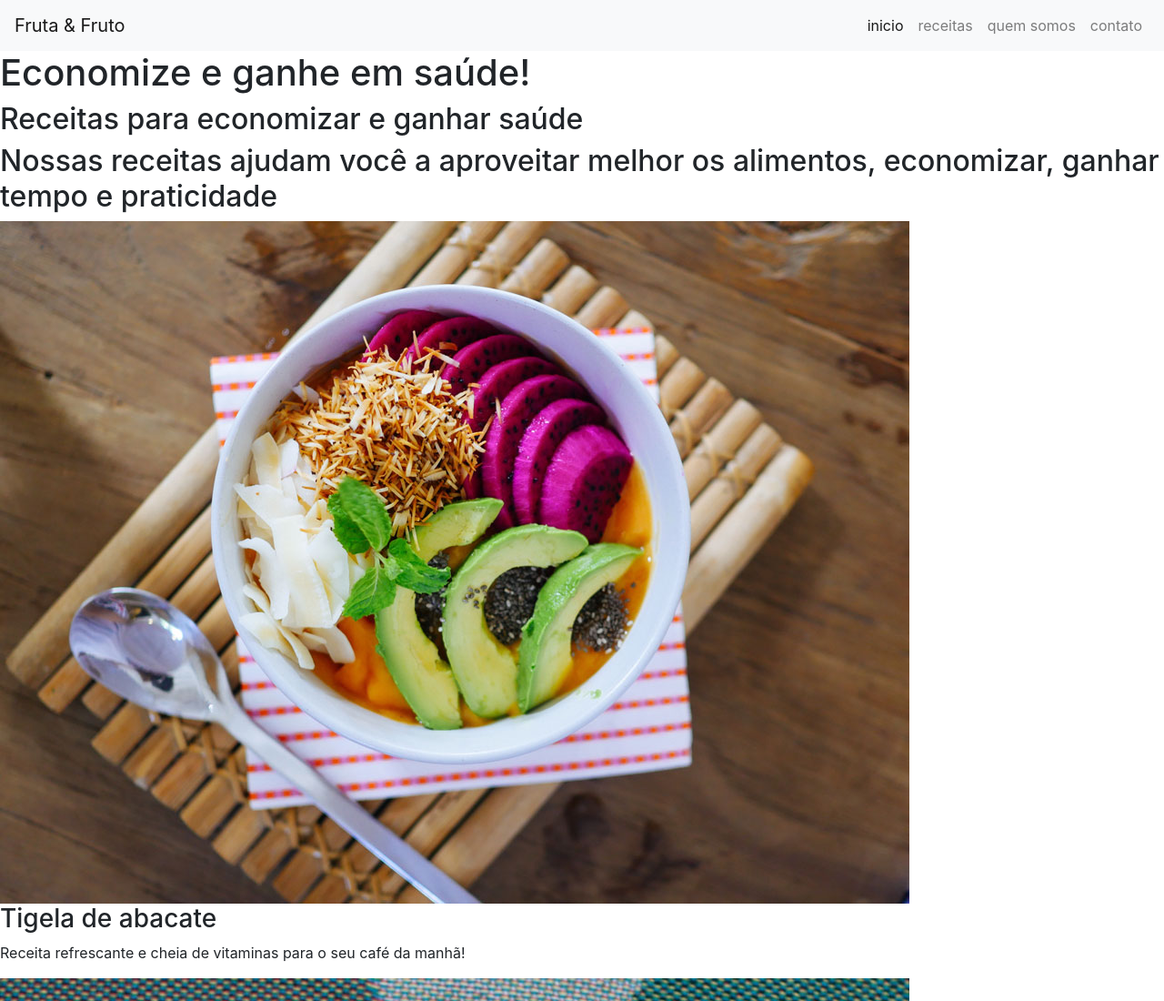
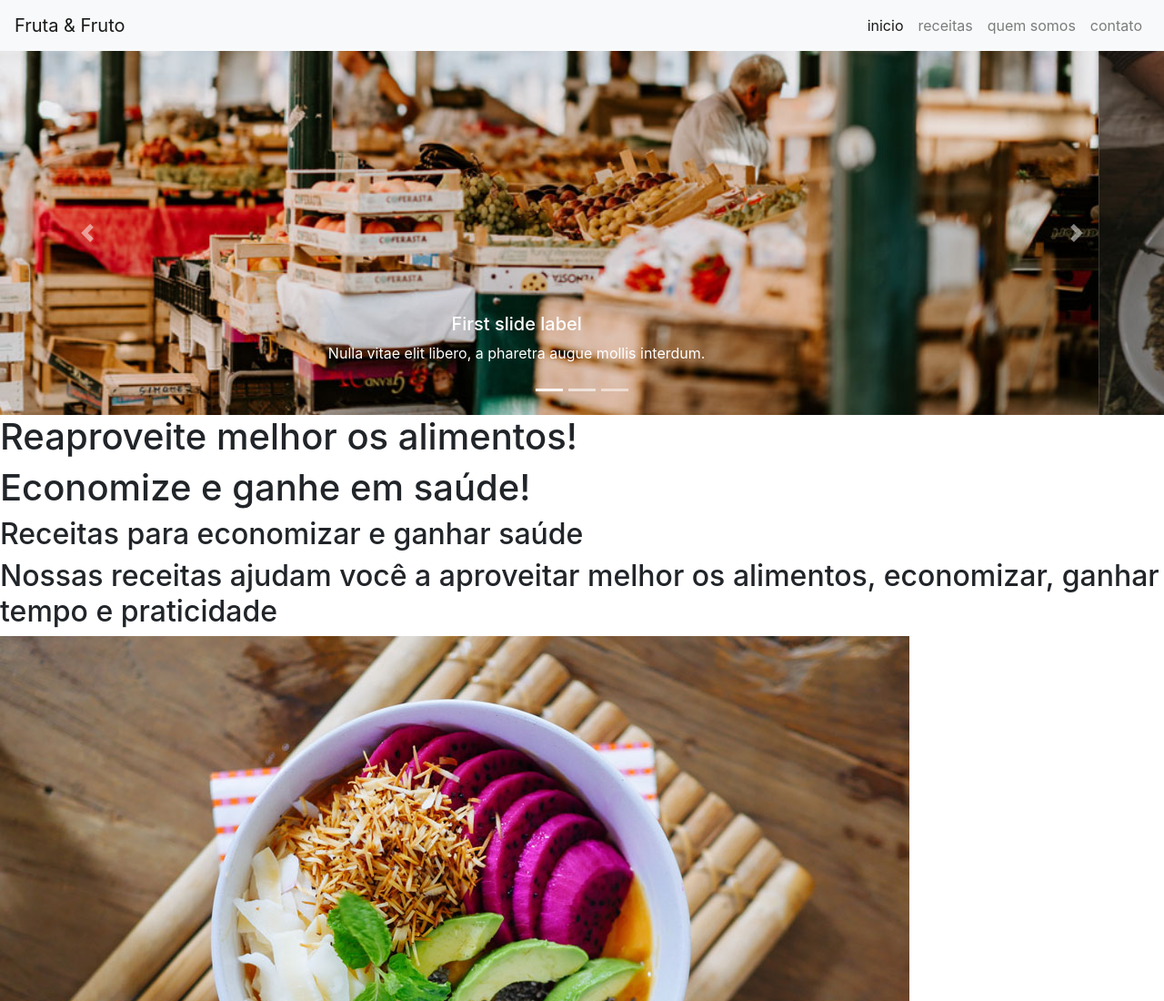
Before and after one commit to Marco-25/Bootstrap-4-Criando-uma-landing-page-responsiva, a plain HTML site: page index.html in a window 1280 px wide. Shown: the top 1100 px of the page at 91% size. Drawn offline with nearby package versions, Linux system fonts and the light colour scheme.

Commit message:
Configrando carrossel

```diff
--- a/index.html
+++ b/index.html
@@ -12,7 +12,7 @@
 <body>
 
 <header>
-  <nav class="navbar navbar-expand-lg navbar-light bg-light fixed-top">
+  <nav class="navbar navbar-expand-lg navbar-light bg-light ">
     <a class="navbar-brand" href="#">Fruta & Fruto</a>
     <button class="navbar-toggler" type="button" data-toggle="collapse" data-target="#navbarNavAltMarkup" aria-controls="navbarNavAltMarkup" aria-expanded="false" aria-label="Toggle navigation">
       <span class="navbar-toggler-icon"></span>
@@ -28,6 +28,41 @@
   </nav>
 </header>
 
+<carousel>
+  <div class="bd-example">
+    <div id="carouselExampleCaptions" class="carousel slide" data-ride="carousel">
+      <ol class="carousel-indicators">
+        <li data-target="#carouselExampleCaptions" data-slide-to="0" class="active"></li>
+        <li data-target="#carouselExampleCaptions" data-slide-to="1"></li>
+        <li data-target="#carouselExampleCaptions" data-slide-to="2"></li>
+      </ol>
+      <div class="carousel-inner">
+        <div class="carousel-item active">
+          <img src="src/img/carrossel-img1.jpg" class="d-block w-100 imagem-carrossel-um" alt="...">
+          <div class="carousel-caption d-none d-md-block">
+            <h5>First slide label</h5>
+            <p>Nulla vitae elit libero, a pharetra augue mollis interdum.</p>
+          </div>
+        </div>
+        <div class="carousel-item">
+          <img src="src/img/carrossel-img2.jpg" class="d-block w-100 imagem-carrossel-dois" alt="...">
+          <div class="carousel-caption d-none d-md-block">
+            <h5>Second slide label</h5>
+            <p>Lorem ipsum dolor sit amet, consectetur adipiscing elit.</p>
+          </div>
+        </div>
+      </div>
+      <a class="carousel-control-prev" href="#carouselExampleCaptions" role="button" data-slide="prev">
+        <span class="carousel-control-prev-icon" aria-hidden="true"></span>
+        <span class="sr-only">Previous</span>
+      </a>
+      <a class="carousel-control-next" href="#carouselExampleCaptions" role="button" data-slide="next">
+        <span class="carousel-control-next-icon" aria-hidden="true"></span>
+        <span class="sr-only">Next</span>
+      </a>
+    </div>
+  </div>
+</carousel>
 
   <title>fruto & fruta</title>
 
--- a/src/style.css
+++ b/src/style.css
@@ -0,0 +1,12 @@
+/** carrossel **/
+.imagem-carrossel-um {
+    object-fit: cover;
+    object-position: 0 80%;
+    height: 400px;
+}
+
+.imagem-carrossel-dois {
+    object-fit: cover;
+    /**object-position: 0 80%;**/
+    height: 400px;
+}
```
